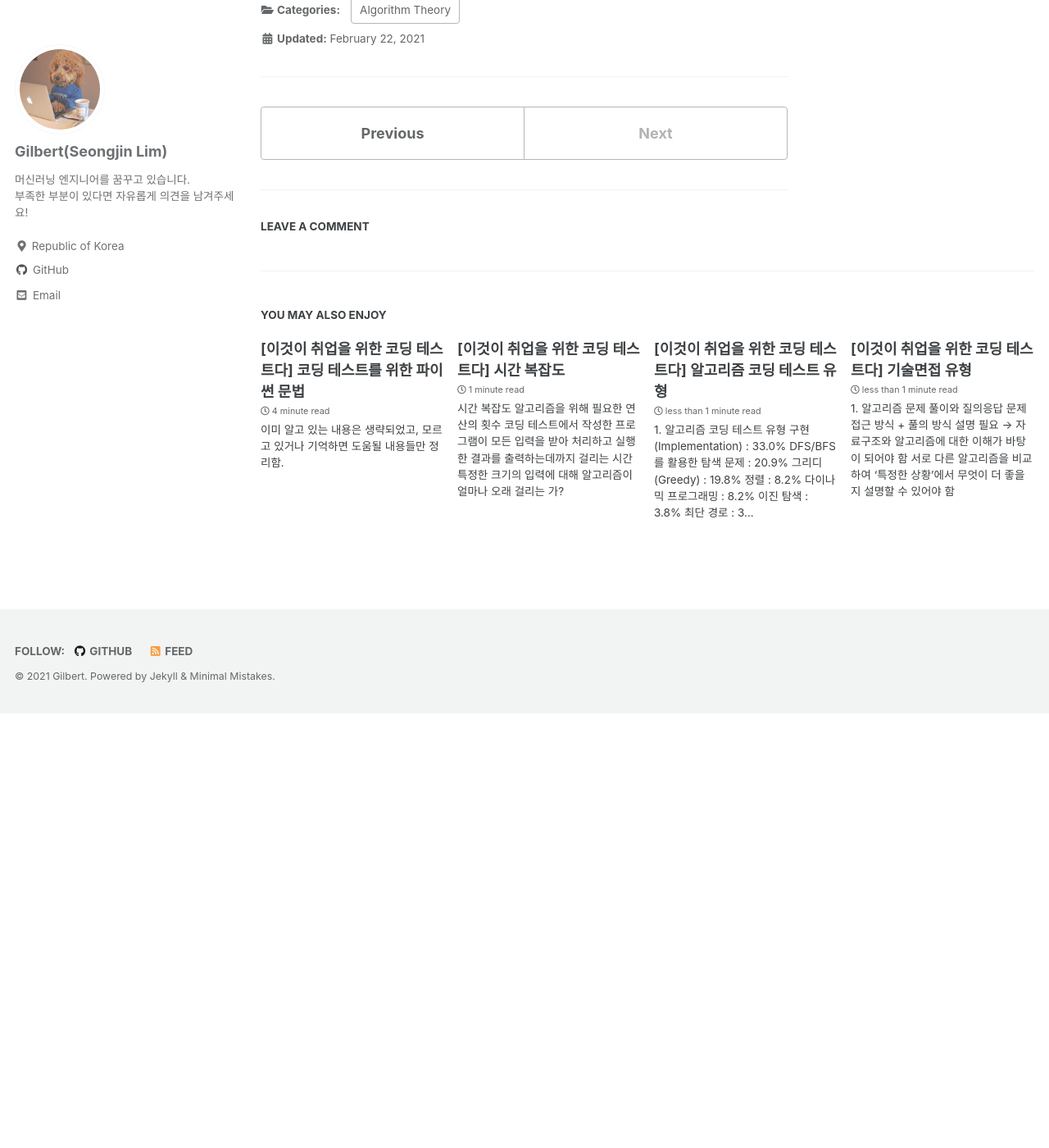
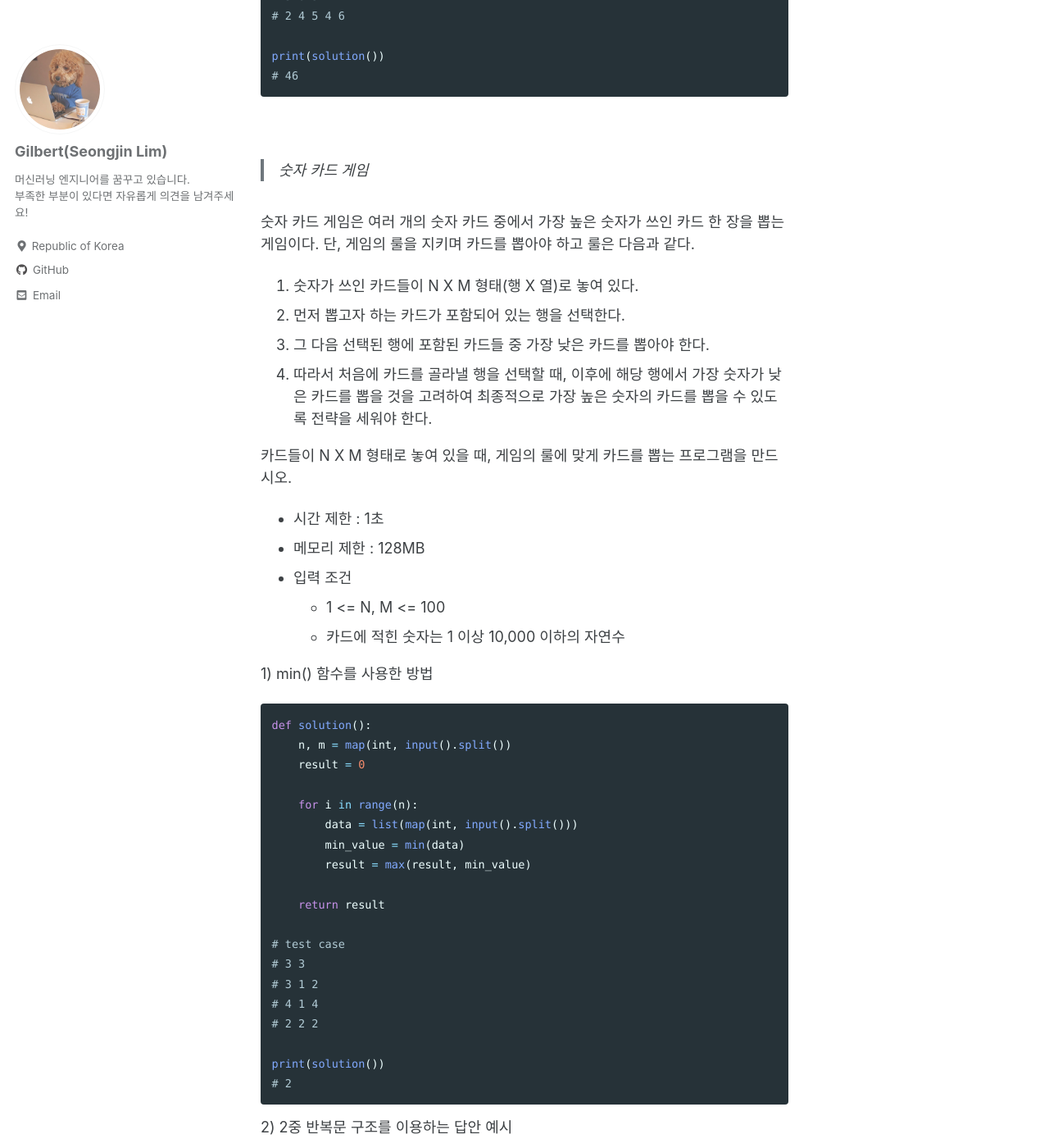
Before and after one commit to gilbertlim/Blog, a Jekyll site: the page built from _posts/2021-02-22-this_is_coding_test_greedy.md, in a window 1280 px wide and 1400 px high, scrolled down 3240 px. Shown: the whole window at 82% size. Built offline with Jekyll 4.4.1, drawn with Linux system fonts in a browser that asks for light colours; cached includes are drawn as plain includes; comment, search, counter and statistics services are not loaded; before the commit the page ends 4110 px from its top, so only the background shows below that; some of the changed text lies outside the part shown.

Commit message:
Add problems

````diff
--- a/_posts/2021-02-22-this_is_coding_test_greedy.md
+++ b/_posts/2021-02-22-this_is_coding_test_greedy.md
@@ -42,6 +42,8 @@ print(solution(n))
 > 큰 수의 법칙
 
 N개의 주어진 수들을 M번 더하여 가장 큰수를 만드는 법칙. 단, 배열의 특정한 인덱스에 해당하는 수가 연속해서 K번을 초과하여 더해질 수 없다.
+
+배열의 크기 N, 숫자가 더해지는 횟수 M, 그리고 K가 주어질 때 따른 큰 수의 법칙에 따른 결과를 출력하시오.
 
 - 시간 제한 : 1초
 - 메모리 제한 : 128MB
@@ -88,21 +90,136 @@ print(solution())
 
 ```python
 def solution():
-  n, m, k = map(int, input().split())
-  data = list(map(int, input().split()))
+    n, m, k = map(int, input().split())
+    data = list(map(int, input().split()))
 
-  data.sort()
-  first = data[n - 1]
-  second = data[n - 2]
+    data.sort()
+    first = data[n - 1]
+    second = data[n - 2]
 
-  count = (m // (k + 1)) * k
-  count += m % (k + 1)
+    count = (m // (k + 1)) * k
+    count += m % (k + 1)
 
-  result = 0
-  result += count * first
-  result += (m - count) * second
+    result = 0
+    result += count * first
+    result += (m - count) * second
 
-  return result
+    return result
+
+# test case
+# 5 8 3
+# 2 4 5 4 6
+
+print(solution())
+# 46
+```
+<br>
+
+> 숫자 카드 게임
+
+숫자 카드 게임은 여러 개의 숫자 카드 중에서 가장 높은 숫자가 쓰인 카드 한 장을 뽑는 게임이다.
+단, 게임의 룰을 지키며 카드를 뽑아야 하고 룰은 다음과 같다.
+  1. 숫자가 쓰인 카드들이 N X M 형태(행 X 열)로 놓여 있다.
+  2. 먼저 뽑고자 하는 카드가 포함되어 있는 행을 선택한다.
+  3. 그 다음 선택된 행에 포함된 카드들 중 가장 낮은 카드를 뽑아야 한다.
+  4. 따라서 처음에 카드를 골라낼 행을 선택할 때, 이후에 해당 행에서 가장 숫자가 낮은 카드를 뽑을 것을 고려하여 최종적으로 가장 높은 숫자의 카드를 뽑을 수 있도록 전략을 세워야 한다.
+
+카드들이 N X M 형태로 놓여 있을 때, 게임의 룰에 맞게 카드를 뽑는 프로그램을 만드시오.
+
+- 시간 제한 : 1초
+- 메모리 제한 : 128MB
+- 입력 조건
+  - 1 <= N, M <= 100
+  - 카드에 적힌 숫자는 1 이상 10,000 이하의 자연수
+
+1) min() 함수를 사용한 방법
+
+```python
+def solution():
+    n, m = map(int, input().split())
+    result = 0
+
+    for i in range(n):
+        data = list(map(int, input().split()))
+        min_value = min(data)
+        result = max(result, min_value)
+
+    return result
+
+# test case
+# 3 3
+# 3 1 2
+# 4 1 4
+# 2 2 2
+
+print(solution())
+# 2
 ```
 
-> 숫자 카드 게임
+2) 2중 반복문 구조를 이용하는 답안 예시
+
+```python
+def solution():
+    n, m = map(int, input().split())
+    result = 0
+
+    for i in range(n):
+        data = list(map(int, input().split()))
+        min_value = 10001
+        for a in data:
+            min_value = min(min_value, a)
+        result = max(result, min_value)
+
+    return result
+
+# test case
+# 3 3
+# 3 1 2
+# 4 1 4
+# 2 2 2
+
+print(solution())
+# 2
+```
+<br>
+
+> 1이 될 때까지
+
+어떠한 수 N이 1이 될 때까지 다음의 두 과정 중 하나를 반복적으로 선택하여 수행하려고 한다.
+단, 두 번째 연산은 N이 K로 나누어떨어질 때만 선택할 수 있다.
+1. N에서 1을 뺀다.
+2. N을 K로 나눈다.
+
+N과 K가 주어질 때 N이 1이 될 때까지 1번 혹은 2번의 과정을 수행해야하는 최소 횟수를 구하는 프로그램을 작성하시오.
+
+- 시간 제한 : 1초
+- 메모리 제한 : 128MB
+- 입력 조건
+  - N(2 <= N <= 100,000)
+  - K(2 <= K <= 100,000)
+
+```python
+def solution():
+    n, k = map(int, input().split())
+    result = 0
+
+    while n >= k:
+        while n % k != 0:
+            n -= 1
+            result += 1
+
+        n //= k
+        result += 1
+
+    while n > 1:
+        n -= 1
+        result += 1
+
+    return result
+
+# test case
+# 25 5
+
+print(solution())
+# 2
+```
````
